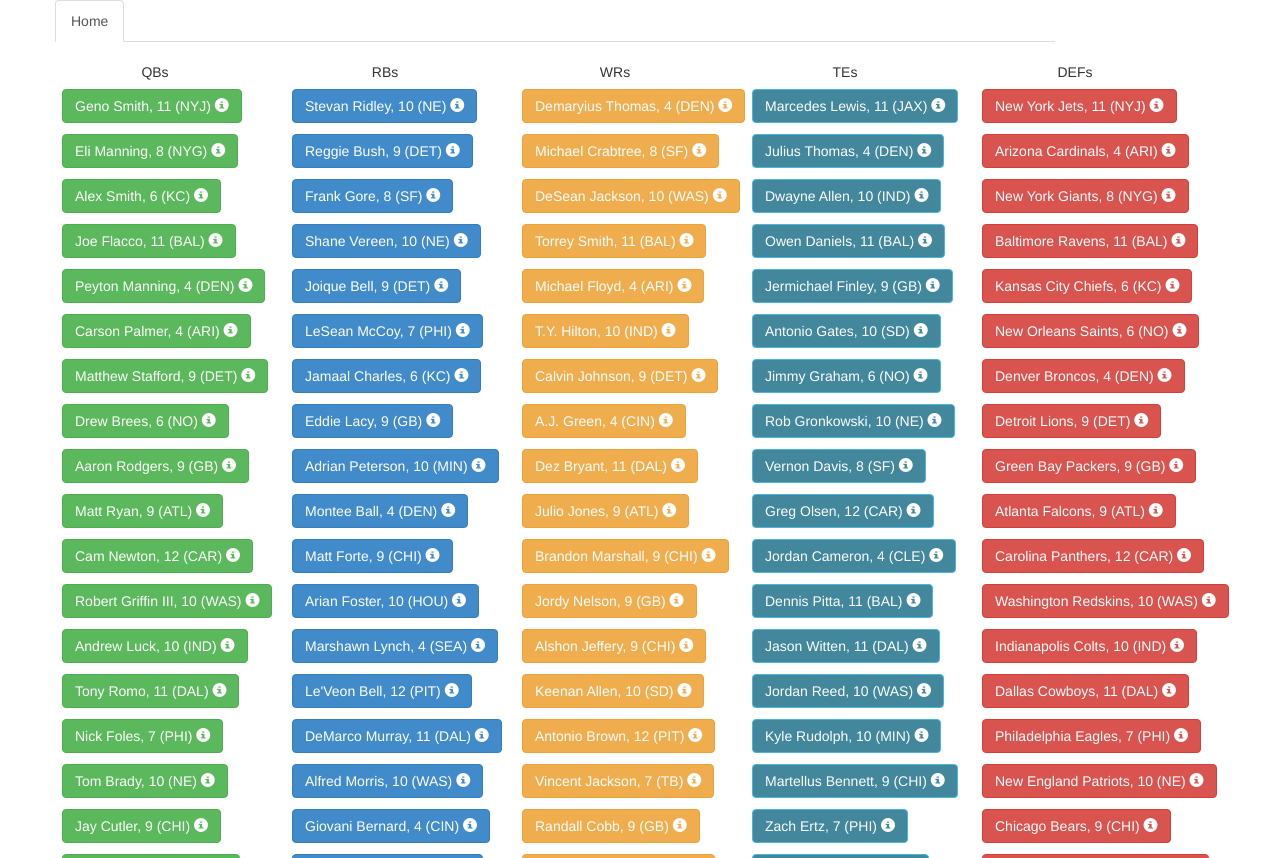
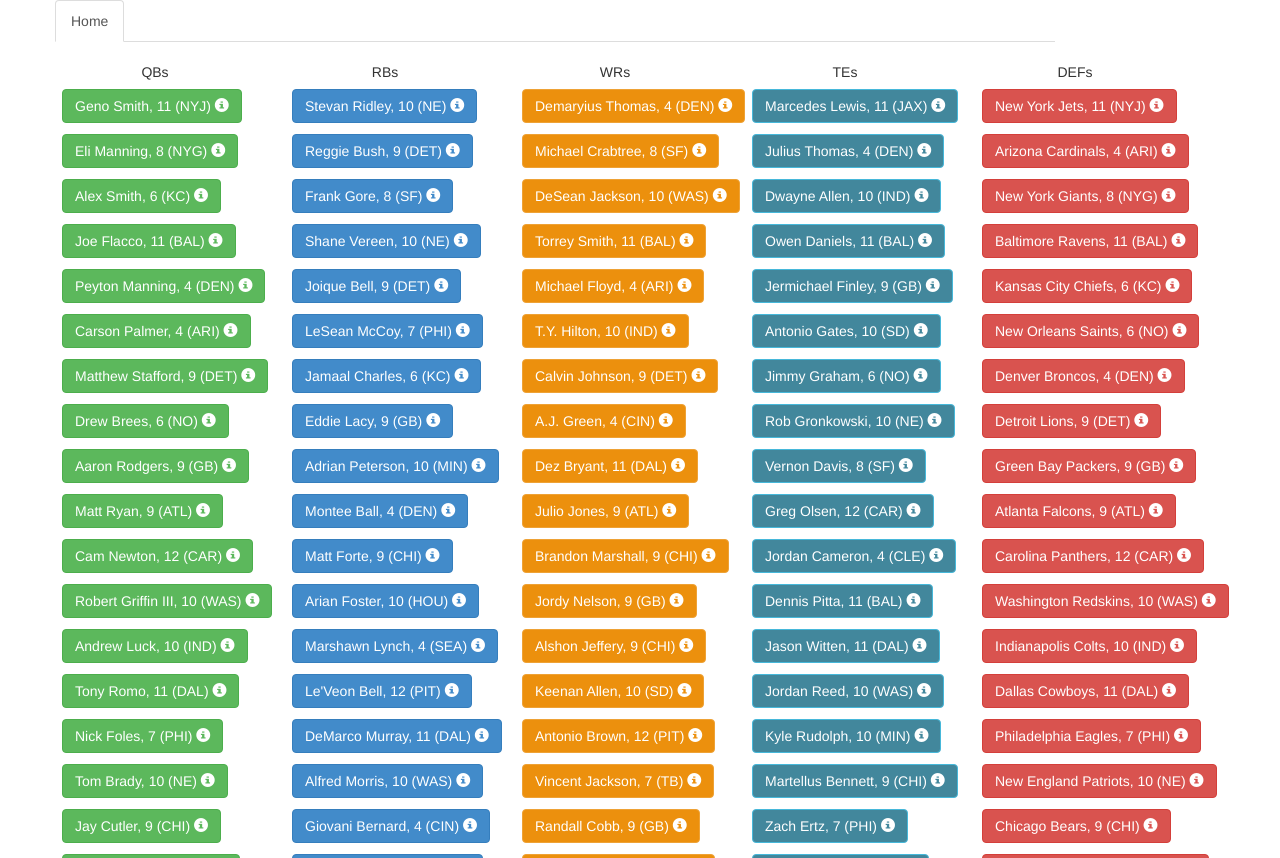
Before and after one commit to thanley11/tiersheet, a Django app: page / in a window 1280 px wide. Shown: the top 858 px of the page. Run offline with Django 3.2, Linux system fonts and the light colour scheme; data comes from the database, SQL or seed files in the repository; parts of the project's set-up code (start-up, migrations or seed data) failed here and were passed over; some libraries are stand-ins or nearby versions.

Commit message:
Updated wrs style

```diff
--- a/tiersheet/static/css/style.css
+++ b/tiersheet/static/css/style.css
@@ -27,6 +27,12 @@ a:hover, a:focus{
 .btn-info:hover{
     background-color:#317083;
 }
+
+.btn-warning{
+   background-color:#EC900D;
+
+}
+
 .highlighted {
     box-shadow: 0 0 8px #FFD700;
     cursor:pointer;
```
